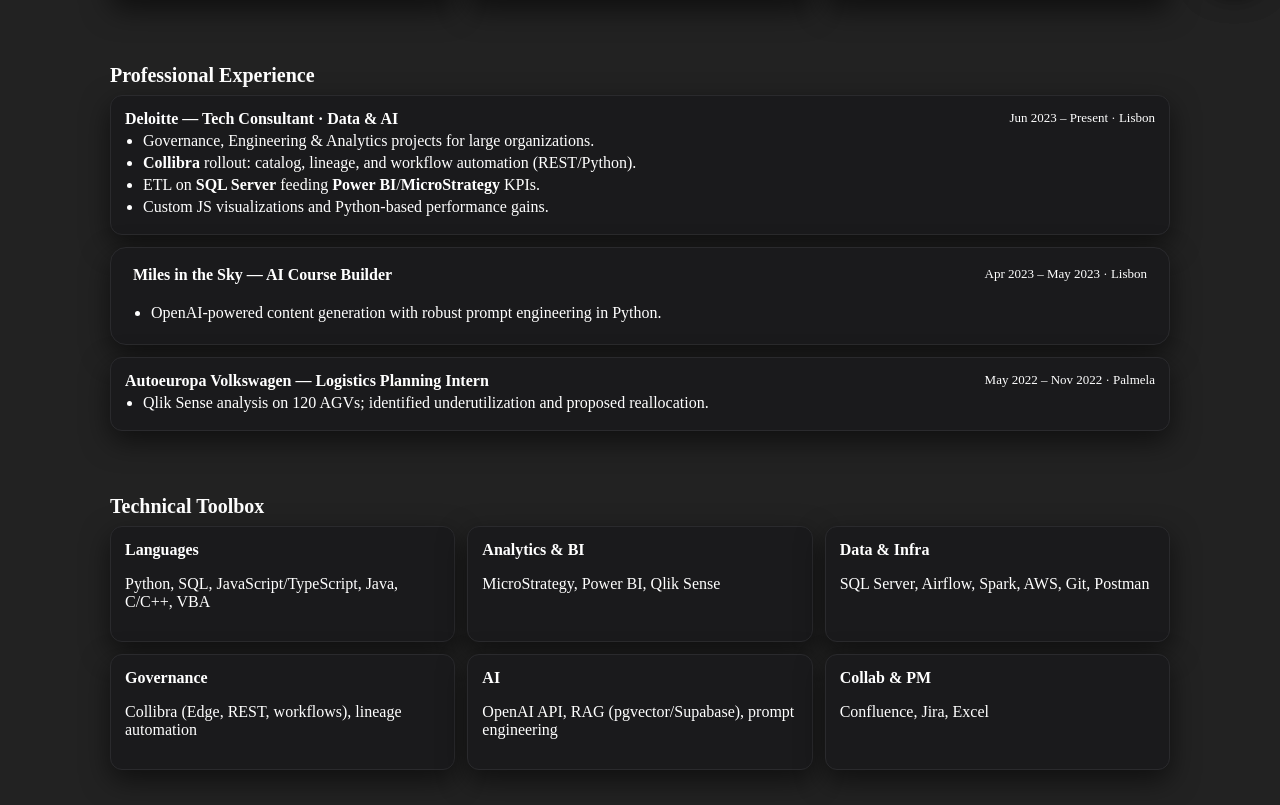
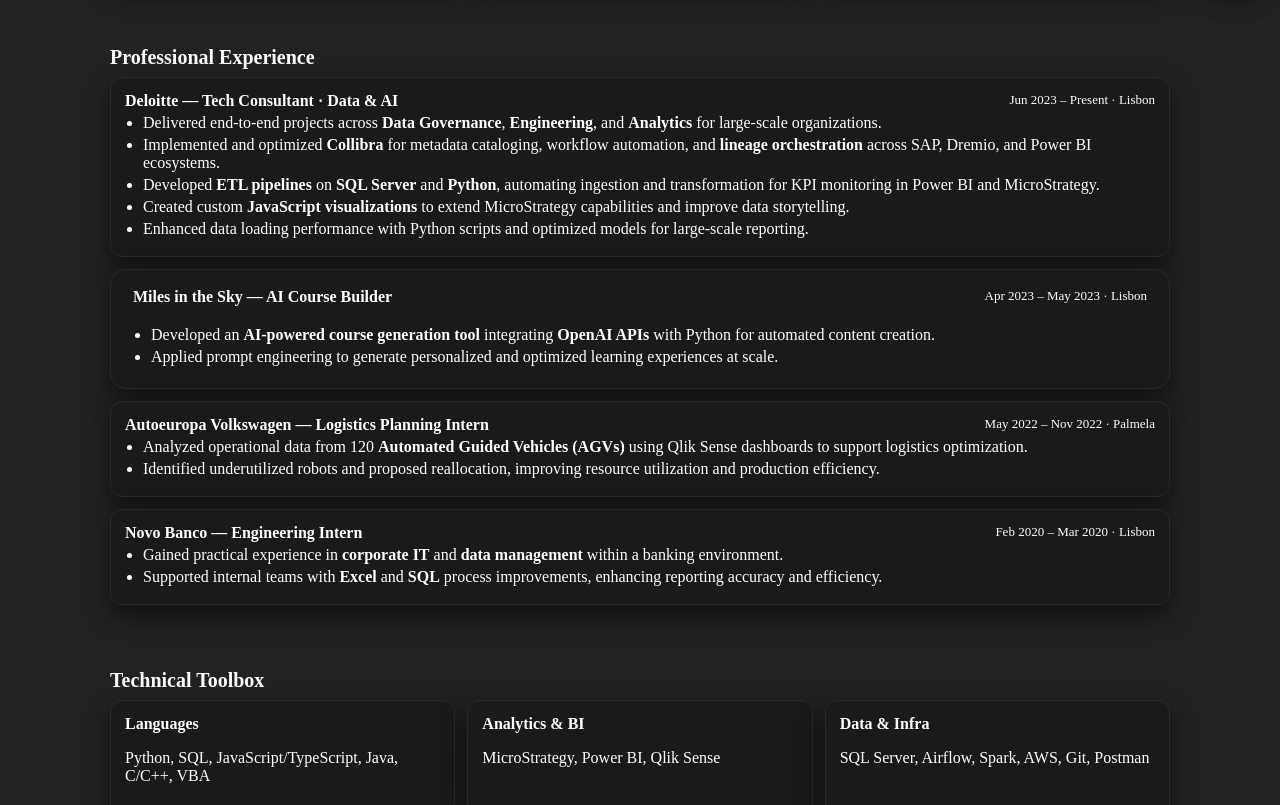
Before and after one commit to goncalogago1/curriculo, a Next.js app: page / in a window 1280 px wide. Shown: the part 800-1605 px from the top of the page. Built offline with nearby package versions, Linux system fonts and the light colour scheme.

Commit message:
Page 55 de commit few

```diff
--- a/app/page.tsx
+++ b/app/page.tsx
@@ -200,8 +200,8 @@ export default function Home() {
               <p>
                 Specialized in <b>Collibra</b> implementation and enablement, from metadata catalog rollout and
                 workflow automation to <b>lineage orchestration</b> across complex data ecosystems (SAP, Power BI, Dremio).
-                Proficient in REST API integration and Python-based ingestion frameworks that improve discoverability
-                and compliance through automated governance at scale.
+                Proficient in REST API integration and Python-based ingestion frameworks.
+
               </p>
             </div>
           </div>
@@ -214,16 +214,18 @@ export default function Home() {
           <h2 id="exp-title" className="section-title">Professional Experience</h2>
 
           <div className="timeline">
+
             <article className="role">
               <header>
                 <h4>Deloitte — Tech Consultant · Data &amp; AI</h4>
                 <span>Jun 2023 – Present · Lisbon</span>
               </header>
               <ul className="bullets">
-                <li>Governance, Engineering &amp; Analytics projects for large organizations.</li>
-                <li><b>Collibra</b> rollout: catalog, lineage, and workflow automation (REST/Python).</li>
-                <li>ETL on <b>SQL Server</b> feeding <b>Power BI</b>/<b>MicroStrategy</b> KPIs.</li>
-                <li>Custom JS visualizations and Python-based performance gains.</li>
+                <li>Delivered end-to-end projects across <b>Data Governance</b>, <b>Engineering</b>, and <b>Analytics</b> for large-scale organizations.</li>
+                <li>Implemented and optimized <b>Collibra</b> for metadata cataloging, workflow automation, and <b>lineage orchestration</b> across SAP, Dremio, and Power BI ecosystems.</li>
+                <li>Developed <b>ETL pipelines</b> on <b>SQL Server</b> and <b>Python</b>, automating ingestion and transformation for KPI monitoring in Power BI and MicroStrategy.</li>
+                <li>Created custom <b>JavaScript visualizations</b> to extend MicroStrategy capabilities and improve data storytelling.</li>
+                <li>Enhanced data loading performance with Python scripts and optimized models for large-scale reporting.</li>
               </ul>
             </article>
 
@@ -233,7 +235,8 @@ export default function Home() {
                 <span>Apr 2023 – May 2023 · Lisbon</span>
               </header>
               <ul className="bullets">
-                <li>OpenAI-powered content generation with robust prompt engineering in Python.</li>
+                <li>Developed an <b>AI-powered course generation tool</b> integrating <b>OpenAI APIs</b> with Python for automated content creation.</li>
+                <li>Applied prompt engineering to generate personalized and optimized learning experiences at scale.</li>
               </ul>
             </article>
 
@@ -243,12 +246,26 @@ export default function Home() {
                 <span>May 2022 – Nov 2022 · Palmela</span>
               </header>
               <ul className="bullets">
-                <li>Qlik Sense analysis on 120 AGVs; identified underutilization and proposed reallocation.</li>
+                <li>Analyzed operational data from 120 <b>Automated Guided Vehicles (AGVs)</b> using Qlik Sense dashboards to support logistics optimization.</li>
+                <li>Identified underutilized robots and proposed reallocation, improving resource utilization and production efficiency.</li>
               </ul>
             </article>
+
+            <article className="role">
+              <header>
+                <h4>Novo Banco — Engineering Intern</h4>
+                <span>Feb 2020 – Mar 2020 · Lisbon</span>
+              </header>
+              <ul className="bullets">
+                <li>Gained practical experience in <b>corporate IT</b> and <b>data management</b> within a banking environment.</li>
+                <li>Supported internal teams with <b>Excel</b> and <b>SQL</b> process improvements, enhancing reporting accuracy and efficiency.</li>
+              </ul>
+            </article>
+
           </div>
         </div>
       </section>
+
 
       {/* TECH STACK */}
       <section id="stack" className="section" aria-labelledby="stack-title">
```
